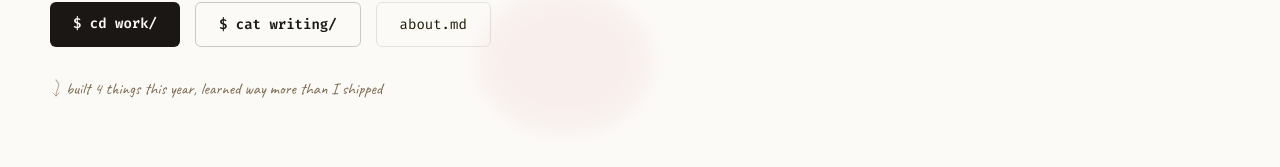
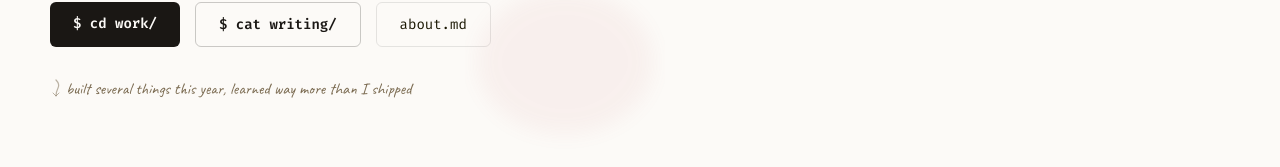
Before and after one commit to novitaguok/novita-s-journal, a Next.js app: page / in a window 1280 px wide. Shown: the part 426-593 px from the top of the page. Built offline with nearby package versions, Linux system fonts and the light colour scheme; no server answers.

Commit message:
chore: update hero annotation text

```diff
--- a/src/app/page.tsx
+++ b/src/app/page.tsx
@@ -365,7 +365,7 @@ export default function Home() {
               </Link>
             </div>
 
-            <Annotation text="built 4 things this year, learned way more than I shipped" />
+            <Annotation text="built several things this year, learned way more than I shipped" />
           </div>
 
           {/* Activity feed */}
```
